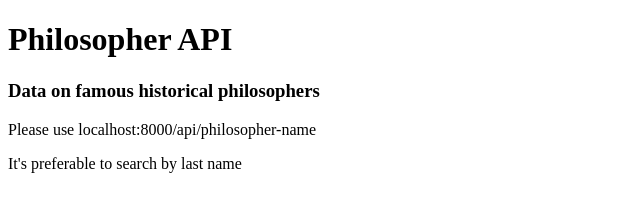
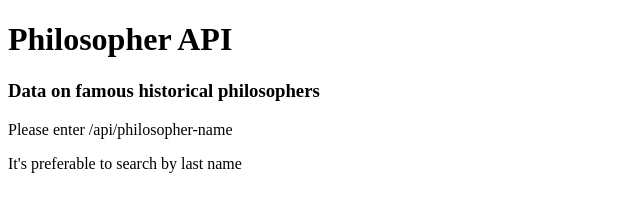
Before and after one commit to NateLevi/philosopher-names-api, a plain HTML site: page index.html in a window 1280 px wide. Shown: the whole page, without its empty margins (0-640 px from the left). Drawn offline with Linux system fonts and the light colour scheme.

Commit message:
updated the p text and removed "localhost" from it

```diff
--- a/index.html
+++ b/index.html
@@ -8,7 +8,7 @@
 <body>
     <h1>Philosopher API</h1>
     <h3>Data on famous historical philosophers</h3>
-    <p>Please use localhost:8000/api/philosopher-name</p>
+    <p>Please enter /api/philosopher-name</p>
     <p>It's preferable to search by last name</p>
 </body>
 </html>
```
